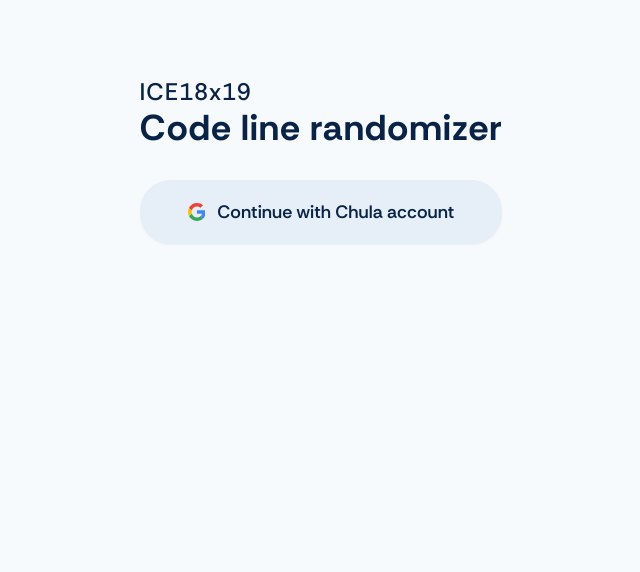
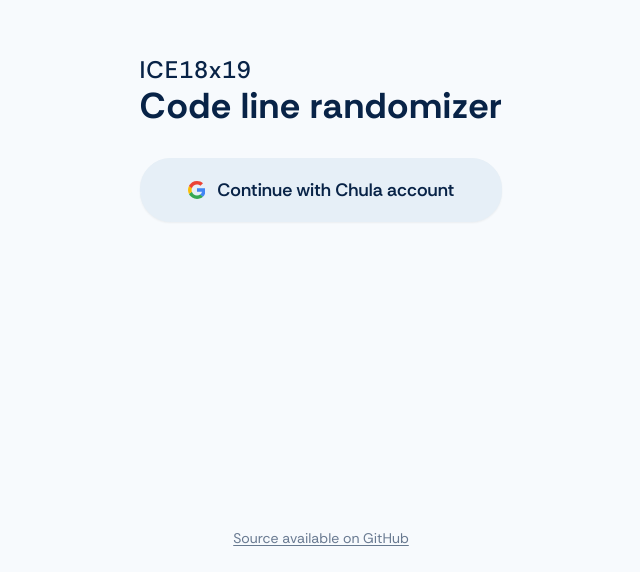
Before and after one commit to idealsh/ice-code-line-frontend, a SvelteKit app: page / in a window 1280 px wide. Shown: the part 228-800 px from the top of the page, without its empty margins (319-959 px from the left). Built offline with nearby package versions, Linux system fonts and the light colour scheme; no server answers.

Commit message:
added link to source

```diff
--- a/src/app.html
+++ b/src/app.html
@@ -1,4 +1,5 @@
 <!doctype html>
+<!-- Made by Ideal (https://github.com/idealsh) -->
 <html lang="en" data-theme="cupcake">
   <head>
     <meta charset="utf-8" />
--- a/src/routes/+layout.svelte
+++ b/src/routes/+layout.svelte
@@ -3,5 +3,14 @@
 </script>
 
 <div class="min-h-dvh flex flex-col justify-center">
-  <slot />
+  <div class="flex-grow flex flex-col justify-center">
+    <slot />
+  </div>
+  <footer
+    class="text-center text-xs sm:text-sm text-base-content/60 underline-offset-2 px-8 pb-6 pt-4"
+  >
+    <a class="link" href="https://github.com/idealsh/ice-code-line-frontend" target="_blank"
+      >Source available on GitHub</a
+    >
+  </footer>
 </div>
--- a/src/routes/+page.svelte
+++ b/src/routes/+page.svelte
@@ -5,7 +5,7 @@
   export let data: LayoutData;
 </script>
 
-<main class="max-w-screen-sm px-8 mx-auto mb-8">
+<main class="max-w-screen-sm px-8 mx-auto mb-4">
   <h1 class="text-4xl font-bold tracking-wide mb-8">
     <span class="text-2xl mb-2 font-medium">ICE18x19<br /></span>
     Code line randomizer
```
